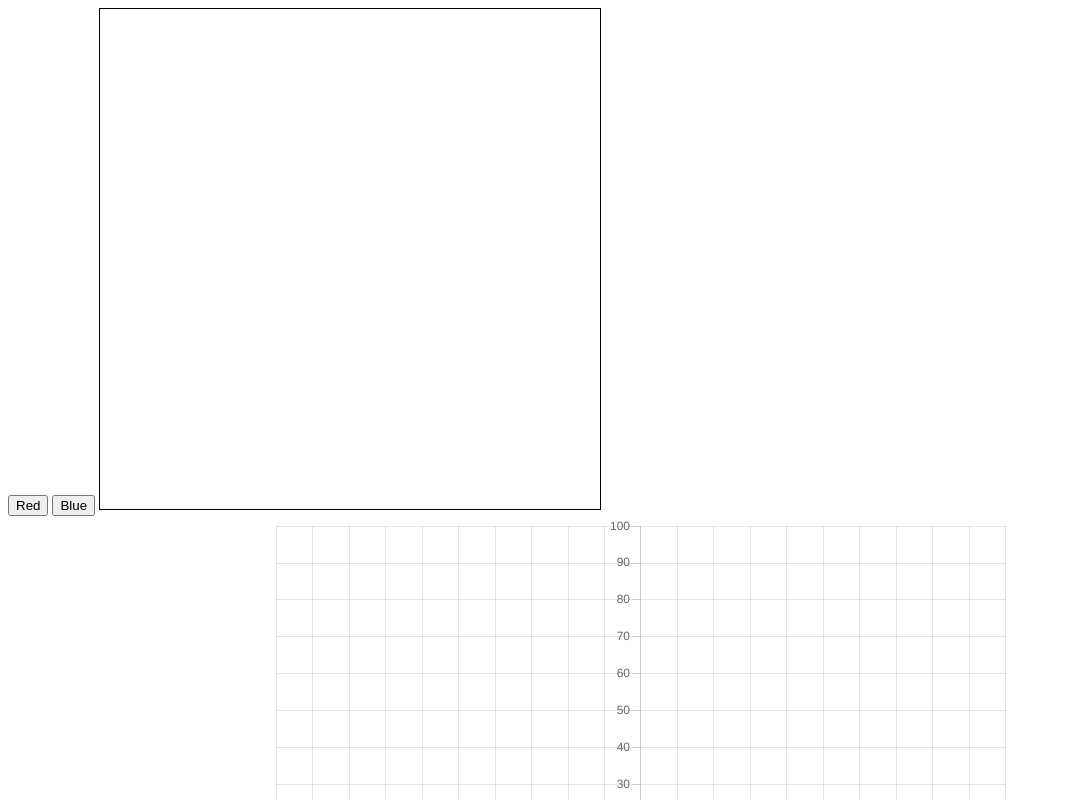
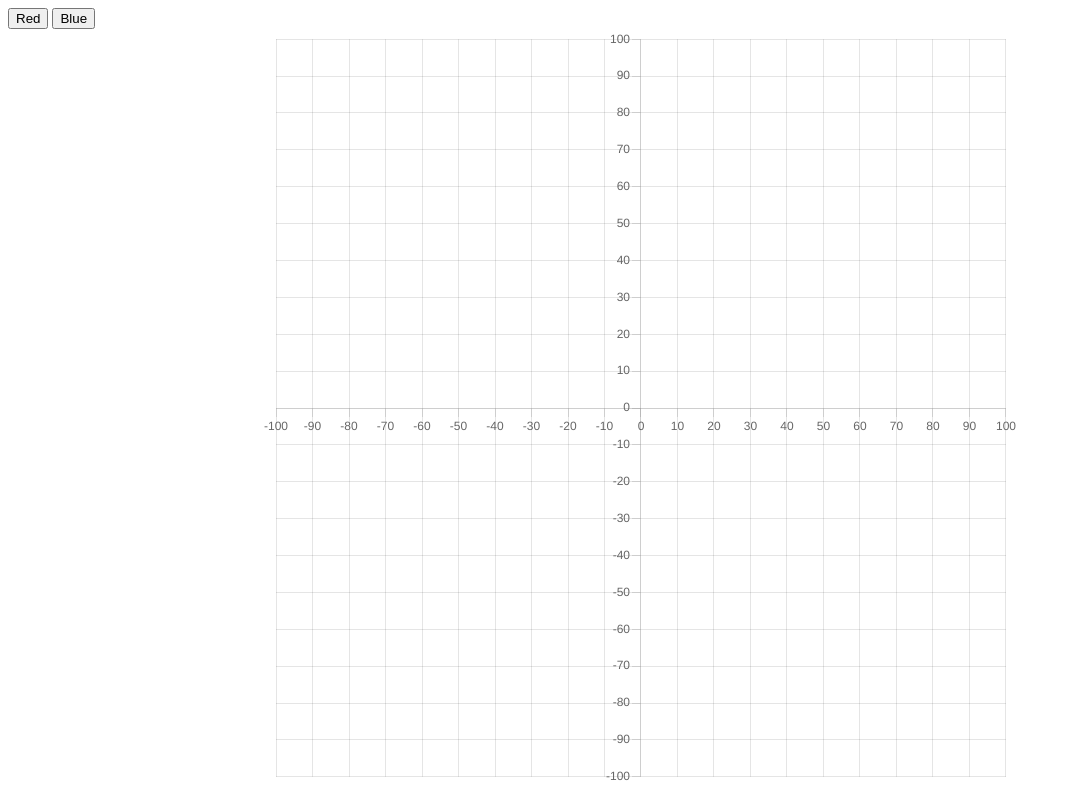
Before and after one commit to david-brt/gjk-vis, a SvelteKit app: page / in a window 1280 px wide. Shown: the top 800 px of the page, without its empty margins (0-1071 px from the left). Built offline with nearby package versions, Linux system fonts and the light colour scheme.

Commit message:
remove original canvas

```diff
--- a/src/lib/hull.ts
+++ /dev/null
@@ -1,14 +0,0 @@
-import { Point } from './point';
-
-export function drawHull(ctx: CanvasRenderingContext2D, hull: Point[], color: string) {
-	if (hull.length > 0) {
-		ctx.beginPath();
-		ctx.moveTo(hull[0].x, hull[0].y);
-		for (let i = 1; i < hull.length; i++) {
-			ctx.lineTo(hull[i].x, hull[i].y);
-		}
-		ctx.lineTo(hull[0].x, hull[0].y); // Close the hull
-		ctx.strokeStyle = color;
-		ctx.stroke();
-	}
-}
--- a/src/lib/index.ts
+++ /dev/null
@@ -1 +0,0 @@
-// place files you want to import through the `$lib` alias in this folder.
--- a/src/routes/+page.svelte
+++ b/src/routes/+page.svelte
@@ -1,54 +1,9 @@
 <script lang="ts">
 	import Plot from '$lib/Plot.svelte';
-	import { drawHull } from '$lib/hull';
-	import { Point } from '$lib/point';
-	import { Polygon } from '$lib/polygon';
 	import { selectedColor } from '$lib/store';
-
-	type PolygonMap = { [color: string]: Polygon };
-
-	let color: string = 'red';
-	let polygons: PolygonMap = { red: new Polygon(), blue: new Polygon() };
-
-	function handleMouseDown(event: MouseEvent): void {
-		const rect = (event.target as HTMLElement).getBoundingClientRect();
-		const x = event.clientX - rect.left;
-		const y = event.clientY - rect.top;
-		polygons[color].points.push(new Point(x, y));
-		draw();
-	}
-
-	function draw() {
-		if (typeof document === 'undefined') {
-			return;
-		}
-		const canvas = document.querySelector('#canv') as HTMLCanvasElement;
-		const ctx = canvas.getContext('2d');
-		if (!ctx) {
-			return;
-		}
-		ctx.clearRect(0, 0, canvas.width, canvas.height);
-
-		Object.keys(polygons).forEach((color: string) => {
-			const polygon = polygons[color];
-			const hullPoints = polygon.hullPoints;
-			drawHull(ctx, hullPoints, color);
-			polygon.points.forEach((vertice: Point) => {
-				ctx.fillStyle = color;
-				ctx.fillRect(vertice.x, vertice.y, 5, 5);
-			});
-		});
-	}
 </script>
 
 <button on:click={() => selectedColor.set('red')}>Red</button>
 <button on:click={() => selectedColor.set('blue')}>Blue</button>
-<canvas
-	id="canv"
-	width="500"
-	height="500"
-	on:mousedown={handleMouseDown}
-	style="border: 1px solid black"
-></canvas>
 
 <Plot></Plot>
```
